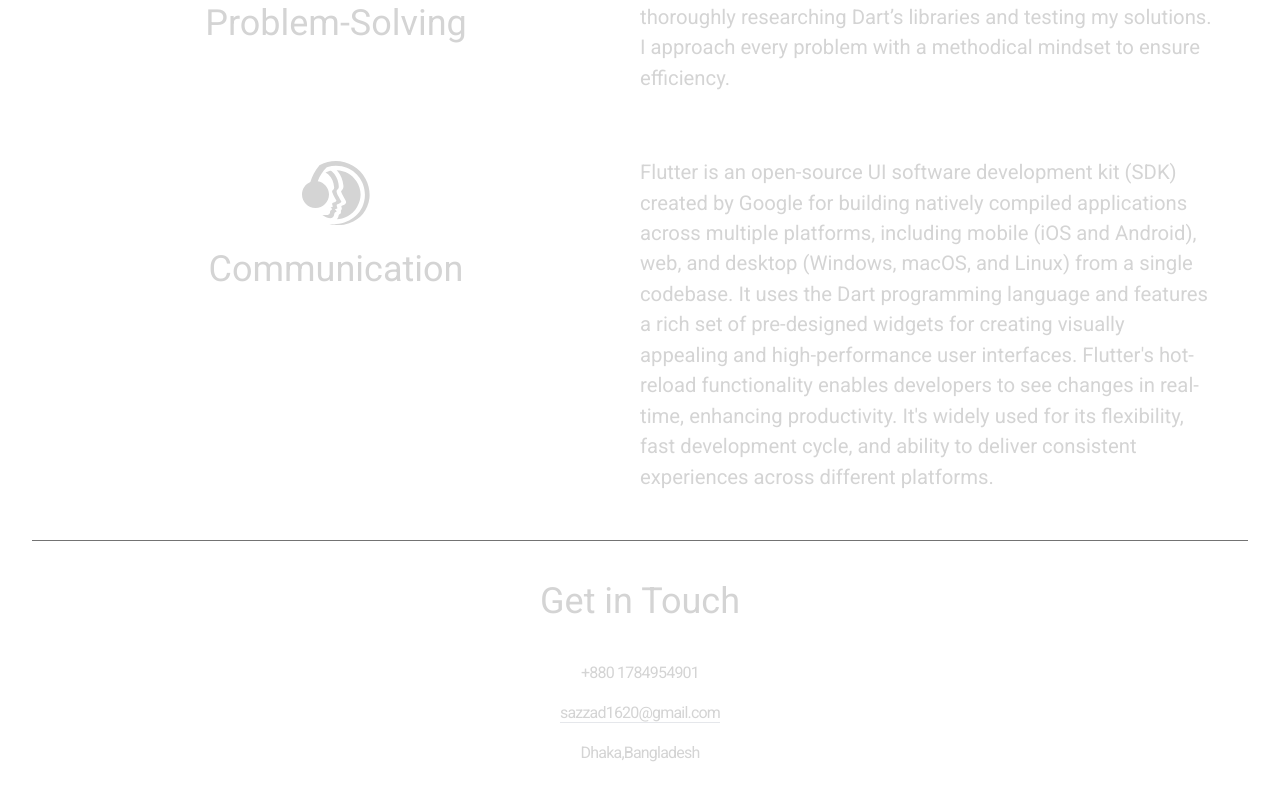
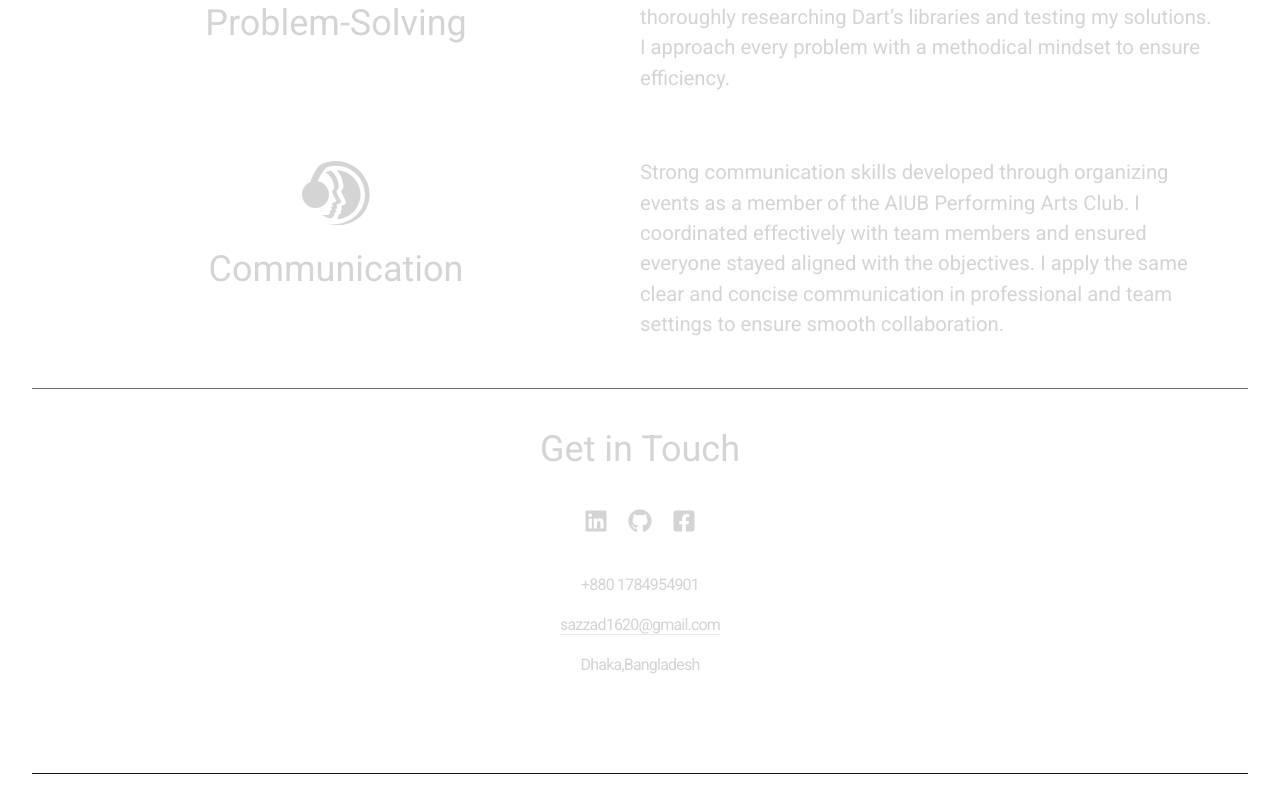
Before and after one commit to FazleRifat121/sazzad, a React (Vite) app: page /skill in a window 1280 px wide. Shown: the part 2216-3016 px from the top of the page. After the commit the page ends 2990 px from the top, so only its background shows below. Built offline with nearby package versions, Linux system fonts and the light colour scheme.

Commit message:
fixed some problem link added in contact/footer

```diff
--- a/src/components/contact/Contact.jsx
+++ b/src/components/contact/Contact.jsx
@@ -1,7 +1,46 @@
+import { FaLinkedin } from "react-icons/fa";
+import { FaGithub } from "react-icons/fa";
+import { FaFacebookSquare } from "react-icons/fa";
 const Contact = () => {
+  const links = [
+    <>
+      <li>
+        <a
+          href=" https://www.linkedin.com/in/sazzad-hossain-4748b11b1"
+          target="_blank"
+          className="hover:text-cyan-300"
+        >
+          <FaLinkedin />
+        </a>
+      </li>
+      <li>
+        <a
+          href="https://github.com/sazzad1620"
+          target="_blank"
+          className="hover:text-cyan-300"
+        >
+          <FaGithub />
+        </a>
+      </li>
+      <li>
+        <a
+          href="https://www.facebook.com/me.sazzadhossain?mibextid=ZbWKwL"
+          target="_blank"
+          className="hover:text-cyan-300"
+        >
+          <FaFacebookSquare />
+        </a>
+      </li>
+    </>,
+  ];
   return (
     <div className="border-b  border-neutral-900 pb-20">
       <h1 className="text-4xl text-center my-10">Get in Touch</h1>
+      <div className="flex justify-center items-center mb-10">
+        <ul className="list-none flex flex-row gap-5 items-center text-2xl">
+          {links}
+        </ul>
+      </div>
       <div className="text-center tracking-tighter">
         <p className="my-4">+880 1784954901</p>
         <a
--- a/src/components/projects/ProjectDetails.jsx
+++ b/src/components/projects/ProjectDetails.jsx
@@ -33,8 +33,9 @@
 
       "https://i.ibb.co.com/z6zbxx1/588bc5fe-5b92-4656-8afa-ba70828d3bff.jpg", //4
       " https://i.ibb.co.com/xCqzLfx/Whats-App-Image-2024-12-07-at-1-19-23-PM.jpg", //5
-      "https://i.ibb.co.com/QKV16dx/7636b477-a74c-45f3-a619-5666f06623c9.jpg", //6
-      "https://i.ibb.co.com/mvQdtWq/Whats-App-Image-2024-12-07-at-1-19-23-PM-1.jpg", //7
+      "https://i.ibb.co.com/JHm01P7/03894f18-67cb-45fd-8606-370489285729.jpg", //6
+      "https://i.ibb.co.com/QKV16dx/7636b477-a74c-45f3-a619-5666f06623c9.jpg", //7
+      "https://i.ibb.co.com/mvQdtWq/Whats-App-Image-2024-12-07-at-1-19-23-PM-1.jpg", //8
     ],
   },
   {
--- a/src/components/skill/Skill.jsx
+++ b/src/components/skill/Skill.jsx
@@ -308,17 +308,12 @@
                 whileInView={{ x: 0, opacity: 1 }}
                 transition={{ duration: 0.5 }}
               >
-                Flutter is an open-source UI software development kit (SDK)
-                created by Google for building natively compiled applications
-                across multiple platforms, including mobile (iOS and Android),
-                web, and desktop (Windows, macOS, and Linux) from a single
-                codebase. It uses the Dart programming language and features a
-                rich set of pre-designed widgets for creating visually appealing
-                and high-performance user interfaces. Flutter's hot-reload
-                functionality enables developers to see changes in real-time,
-                enhancing productivity. It's widely used for its flexibility,
-                fast development cycle, and ability to deliver consistent
-                experiences across different platforms.
+                Strong communication skills developed through organizing events
+                as a member of the AIUB Performing Arts Club. I coordinated
+                effectively with team members and ensured everyone stayed
+                aligned with the objectives. I apply the same clear and concise
+                communication in professional and team settings to ensure smooth
+                collaboration.
               </motion.p>
             </div>
           </div>
```
